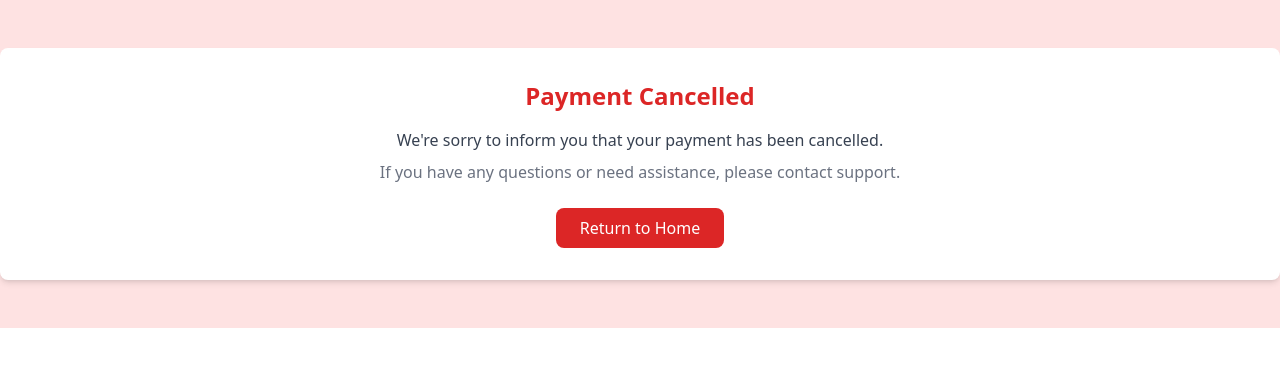
After one commit to Faith-Nchang/WorkSheet.ai, a Flask app: page /cancelled in a window 1280 px wide. The commit adds this page. Shown: the top 367 px of the page. Run offline with Flask 3, Linux system fonts and the light colour scheme; some libraries are stand-ins or nearby versions.

Commit message:
incorporated stripe and fixed the UI

```diff
--- a/main.py
+++ b/main.py
@@ -4,10 +4,19 @@ import requests
 import os
 from openai import OpenAI
 import json, re
+import stripe
+
 
 
 app = Flask(__name__)
 openai_api_key = os.getenv("OPENAI_API_KEY")
+
+stripe_keys = {
+    "secret_key": os.getenv("STRIPE_SECRET_KEY"),
+    "publishable_key": os.getenv("STRIPE_PUBLISHABLE_KEY"),
+}
+
+stripe.api_key = stripe_keys["secret_key"]
 
 
 @app.route('/')
@@ -69,6 +78,74 @@ def generate():
     return render_template('generate.html', response=[])
 
 
+@app.route("/config")
+def get_publishable_key():
+    stripe_config = {"publicKey": stripe_keys["publishable_key"]}
+    return jsonify(stripe_config)
+
+@app.route("/create-checkout-session")
+def create_checkout_session():
+    domain_url = "http://127.0.0.1:5000/"
+    stripe.api_key = stripe_keys["secret_key"]
+
+    try:
+        # Create new Checkout Session for the order
+        checkout_session = stripe.checkout.Session.create(
+            success_url=domain_url + "success?session_id={CHECKOUT_SESSION_ID}",
+            cancel_url=domain_url + "cancelled",
+            payment_method_types=["card"],
+            mode="payment",
+            line_items=[
+                {
+                    "price_data": {
+                        "currency": "usd",
+                        "product_data": {
+                            "name": "Worksheet Generator",
+                        },
+                        "unit_amount": 1000,  # Amount in cents
+                    },
+                    "quantity": 1,
+                }
+            ]
+        )
+        return jsonify({"sessionId": checkout_session["id"]})
+    except Exception as e:
+        return jsonify(error=str(e)), 403
+
+@app.route("/success")
+def success():
+    return render_template("success.html")
+
+
+@app.route("/cancelled")
+def cancelled():
+    return render_template("cancelled.html")
+
+
+@app.route("/webhook", methods=["POST"])
+def stripe_webhook():
+    payload = request.get_data(as_text=True)
+    sig_header = request.headers.get("Stripe-Signature")
+
+    try:
+        event = stripe.Webhook.construct_event(
+            payload, sig_header, stripe_keys["endpoint_secret"]
+        )
+
+    except ValueError as e:
+        # Invalid payload
+        return "Invalid payload", 400
+    except stripe.error.SignatureVerificationError as e:
+        # Invalid signature
+        return "Invalid signature", 400
+
+    # Handle the checkout.session.completed event
+    if event["type"] == "checkout.session.completed":
+        print("Payment was successful.")
+        # TODO: run some custom code here
+
+    return "Success", 200
+
 
 if __name__ == '__main__':
     app.run(debug=True)
--- /dev/null
+++ b/static/main.js
@@ -0,0 +1,25 @@
+// new
+// Get Stripe publishable key
+// Get Stripe publishable key
+fetch("/config")
+.then((result) => { return result.json(); })
+.then((data) => {
+  // Initialize Stripe.js
+  const stripe = Stripe(data.publicKey);
+
+  // new
+  // Event handler
+  document.querySelector("#paymentBtn").addEventListener("click", () => {
+    // Get Checkout Session ID
+    fetch("/create-checkout-session")
+    .then((result) => { return result.json(); })
+    .then((data) => {
+      console.log(data);
+      // Redirect to Stripe Checkout
+      return stripe.redirectToCheckout({sessionId: data.sessionId})
+    })
+    .then((res) => {
+      console.log(res);
+    });
+  });
+});
--- a/templates/base.html
+++ b/templates/base.html
@@ -10,6 +10,9 @@
     </title>
     <link href="{{ url_for('static', filename='css/output.css') }}" rel="stylesheet">
     <script src="https://cdn.tailwindcss.com"></script>
+    <script src="https://js.stripe.com/v3/"></script>  <!-- new -->
+    <script src="{{ url_for('static', filename='main.js') }}"></script>
+    <script defer src="https://use.fontawesome.com/releases/v5.14.0/js/all.js"></script>
 </head>
 <body class="">
 
--- /dev/null
+++ b/templates/cancelled.html
@@ -0,0 +1,18 @@
+{% extends "base.html" %}
+
+{% block content %}
+  <section class="section bg-red-100 py-12">
+    <div class="container mx-auto text-center">
+      <div class="bg-white shadow-md rounded-lg p-8">
+        <h2 class="text-2xl font-bold text-red-600">Payment Cancelled</h2>
+        <p class="mt-4 text-gray-700">We're sorry to inform you that your payment has been cancelled.</p>
+        <p class="mt-2 text-gray-500">If you have any questions or need assistance, please contact support.</p>
+        <a href="/" class="mt-6 inline-block bg-red-600 text-white rounded-lg px-6 py-2 hover:bg-red-700 transition duration-200">Return to Home</a>
+      </div>
+    </div>
+  </section>
+{% endblock %}
+
+{% block footer %}
+
+{% endblock %}
--- a/templates/index.html
+++ b/templates/index.html
@@ -12,7 +12,7 @@ Worksheet AI - Generate Worksheets Effortlessly
       <h1 class="text-4xl font-bold mb-4">Create Worksheets Effortlessly with Worksheet AI</h1>
       <p class="text-xl mb-8">Generate tailored worksheets instantly with just a few prompts. Perfect for educators and students!</p>
       <a href="{{ url_for('generate') }}" class="bg-white text-blue-500 font-semibold py-3 px-6 rounded-full hover:bg-blue-100 transition duration-300">Get Started</a>
-      <button class="bg-gray-900 py-3 px-8 rounded-full hover:bg-blue-100 hover:text-black">Get Pro</button>
+      <button class="bg-gray-900 py-3 px-8 rounded-full hover:bg-blue-100 hover:text-black paymentBtn" id="paymentBtn" >Get Pro</button>
     </div>
   </section>
 
```
Also changed, not shown: templates/generate.html (+13 -5 lines), templates/success.html (added, +18 -0 lines).
